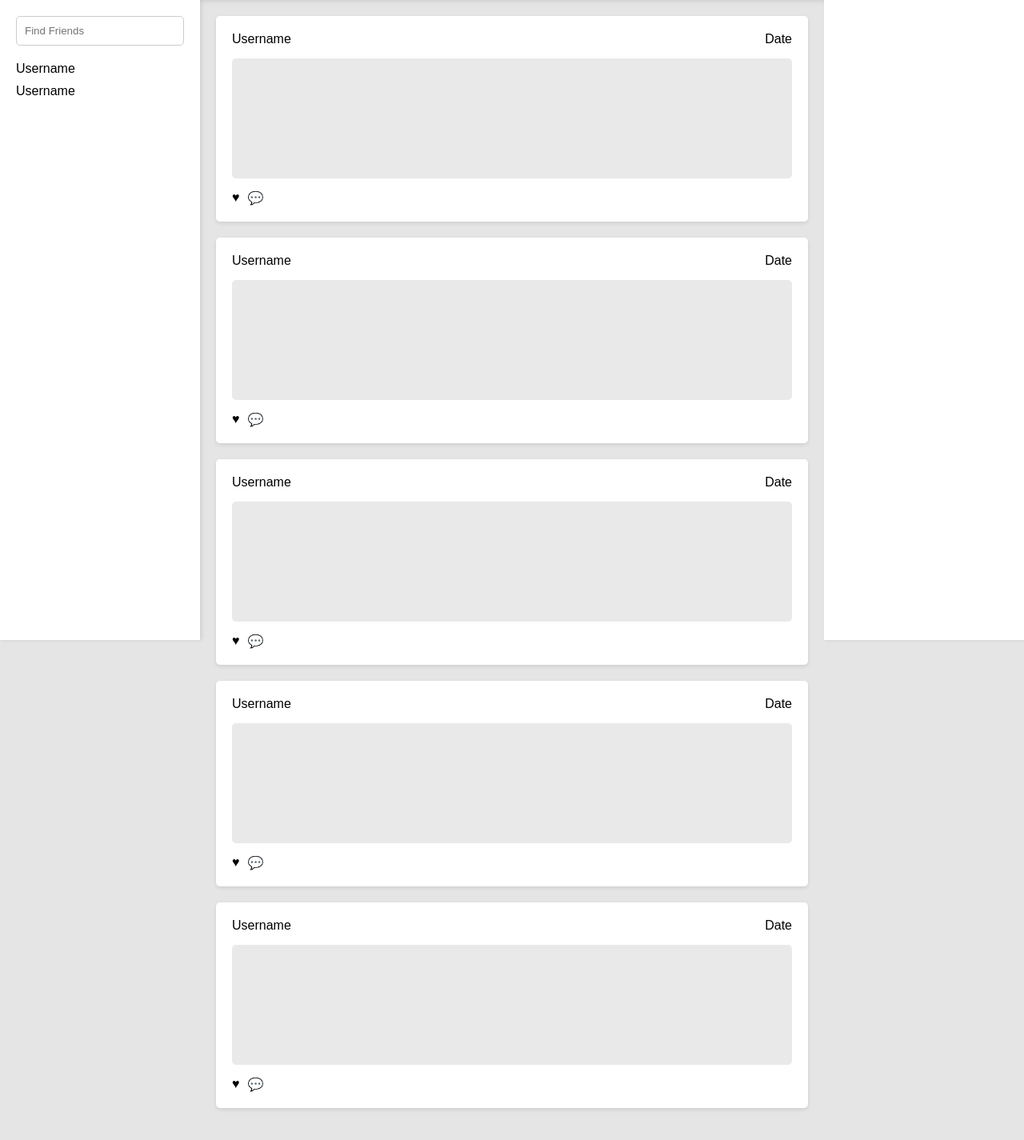
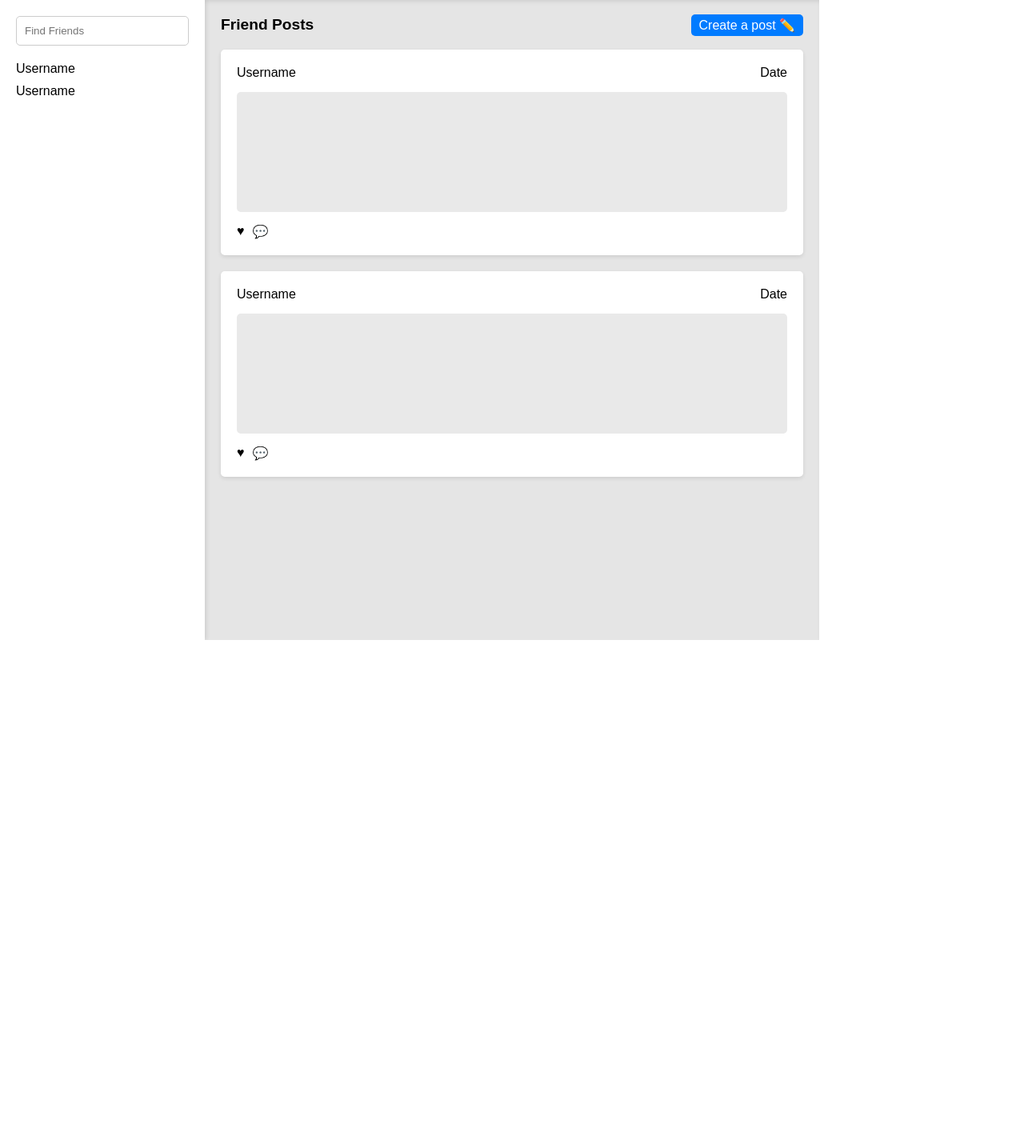
Before and after one commit to ConorHarkin/FYP, a Flask app: page / in a window 1280 px wide. Shown: the part 48-1473 px from the top of the page at 80% size. After the commit the page ends 848 px from the top, so only its background shows below. Run offline with Flask 3, Linux system fonts and the light colour scheme.

Commit message:
Home code nearly finshed, Window can be resized where sidebars disappear

```diff
--- a/static/css/styles.css
+++ b/static/css/styles.css
@@ -46,7 +46,7 @@
   }
 
   .sidebar {
-    width: 250px;
+    width: 20%;
     background-color: #ffffff;
     padding: 20px;
     height: 100vh;
@@ -54,7 +54,17 @@
     box-shadow: 2px 0 5px rgba(0,0,0,0.1);
   }
 
+  .sidebar.left {
+    /* width: 250px; /* Same as the left sidebar */
+    position: sticky;
+     /* Position it next to the extra right space */
+  }
 
+  .sidebar.right {
+    /*width: 250px; /* Same as the left sidebar */
+    position: sticky;
+     /* Position it next to the extra right space */
+  }
 
   .sidebar input[type="search"] {
     width: 100%;
@@ -73,9 +83,18 @@
   }
 
   .content {
-    margin-left: 250px;
-    margin-right: 250px; /* New right margin, same as the right sidebar width */
+    flex: 1; /* Allows the content area to grow */
+    width: 50%;; /* Maximum width of the content area */
+    /* width: calc(100% - 750px); /* Subtract the total width of sidebars */
+   /* margin: auto; /* Adds margin to both sides */
     padding: 20px;
+    /* Rest of your styles... */
+  }
+
+  .body-container {
+    display: flex;
+    justify-content: center;
+    align-items: flex-start;
   }
 
 
@@ -118,10 +137,7 @@
     /* Styling for the comment icon */
   }
 
-  .sidebar.right {
-    right: 0; /* Position the right sidebar on the right side */
-    left: auto; /* Override the left property from the original sidebar */
-}
+
 
   .dropdown-content {
     display: none;
@@ -149,3 +165,66 @@
   .navbar-item:hover .dropdown-content {
     display: block;
   }
+
+  /* Style for the header above the first post */
+  .post-section-header {
+    display: flex;
+    justify-content: space-between;
+    align-items: center;
+    margin-bottom: 20px; /* Adjust as needed */
+  }
+
+  .friend-posts-title {
+    font-size: 1.2em; /* Adjust size as needed */
+    font-weight: bold; /* Makes the text bold */
+  }
+
+  .create-post-button {
+    padding: 5px 10px;
+    background-color: #007bff; /* Example button color - use your theme color */
+    color: white;
+    text-decoration: none;
+    border-radius: 5px;
+    transition: background-color 0.3s ease;
+  }
+
+  .create-post-button:hover {
+    background-color: #0056b3; /* Darker shade for hover effect */
+  }
+
+  /* Use media queries for responsiveness */
+@media (max-width: 768px) {
+  .sidebar.left, .sidebar.right {
+    display: none; /* Hides the sidebars when the screen width is 768px or less */
+  }
+
+  .content {
+    width: auto; /* Allows the content to take full width */
+    margin: 20px; /* Adds some margin on smaller screens */
+  }
+}
+
+/* Further adjustments for smaller screens */
+@media (max-width: 480px) {
+  .navbar-center-links, .navbar-item {
+    display: none; /* Optionally hide the navigation links on very small screens */
+  }
+
+  .content {
+    margin: 10px; /* Adds smaller margin for very small screens */
+  }
+}
+
+/* Ensure the .body-container is not needed if using flex layout properly */
+.body-container {
+  display: flex;
+  justify-content: center; /* This will center the content */
+  align-items: flex-start;
+  flex-wrap: wrap; /* Allows items to wrap when screen is too small */
+}
+
+/* Additional styles for the header above the first post */
+.post-section-header {
+  /* Your existing styles */
+  width: 100%; /* Makes sure the header takes full width inside the content area */
+}
--- a/templates/home.html
+++ b/templates/home.html
@@ -24,23 +24,35 @@
   </div>
 </div>
 
-<div class="sidebar">
-  <input type="search" placeholder="Find Friends">
-  <div class="friend-list">
-    <div class="friend">Username</div>
-    <div class="friend">Username</div>
+<div class="body-container">
+
+
+
+  <div class="sidebar left">
+    <input type="search" placeholder="Find Friends">
+    <div class="friend-list">
+      <div class="friend">Username</div>
+      <div class="friend">Username</div>
+    </div>
   </div>
-</div>
 
-<div class="sidebar right"></div>
+
 
 
 <div class="content">
+  <div class="post-section-header">
+    <span class="friend-posts-title">Friend Posts</span>
+    <span class="create-post-link">
+      <a href="/create_post" class="create-post-button">Create a post ✏️</a>
+    </span>
+  </div>
+
   <div class="post">
     <div class="post-header">
       <span class="username">Username</span>
       <span class="date">Date</span>
     </div>
+
     <div class="post-body">
       <!-- Post content goes here -->
     </div>
@@ -49,6 +61,7 @@
       <span class="icon comment">💬</span>
     </div>
   </div>
+
   <!-- Additional posts... -->
   <div class="post">
     <div class="post-header">
@@ -63,50 +76,11 @@
       <span class="icon comment">💬</span>
     </div>
   </div>
-  <!-- Additional posts... -->
-  <div class="post">
-    <div class="post-header">
-      <span class="username">Username</span>
-      <span class="date">Date</span>
-    </div>
-    <div class="post-body">
-      <!-- Post content goes here -->
-    </div>
-    <div class="post-footer">
-      <span class="icon heart">♥</span>
-      <span class="icon comment">💬</span>
-    </div>
-  </div>
-  <!-- Additional posts... -->
-  <div class="post">
-    <div class="post-header">
-      <span class="username">Username</span>
-      <span class="date">Date</span>
-    </div>
-    <div class="post-body">
-      <!-- Post content goes here -->
-    </div>
-    <div class="post-footer">
-      <span class="icon heart">♥</span>
-      <span class="icon comment">💬</span>
-    </div>
-  </div>
-  <!-- Additional posts... -->
-  <div class="post">
-    <div class="post-header">
-      <span class="username">Username</span>
-      <span class="date">Date</span>
-    </div>
-    <div class="post-body">
-      <!-- Post content goes here -->
-    </div>
-    <div class="post-footer">
-      <span class="icon heart">♥</span>
-      <span class="icon comment">💬</span>
-    </div>
-  </div>
-  <!-- Additional posts... -->
 
+
+
+</div>
+   <div class="sidebar right"></div>
 </div>
 
 
```
Lines whose indentation alone changed are shown as unchanged.
